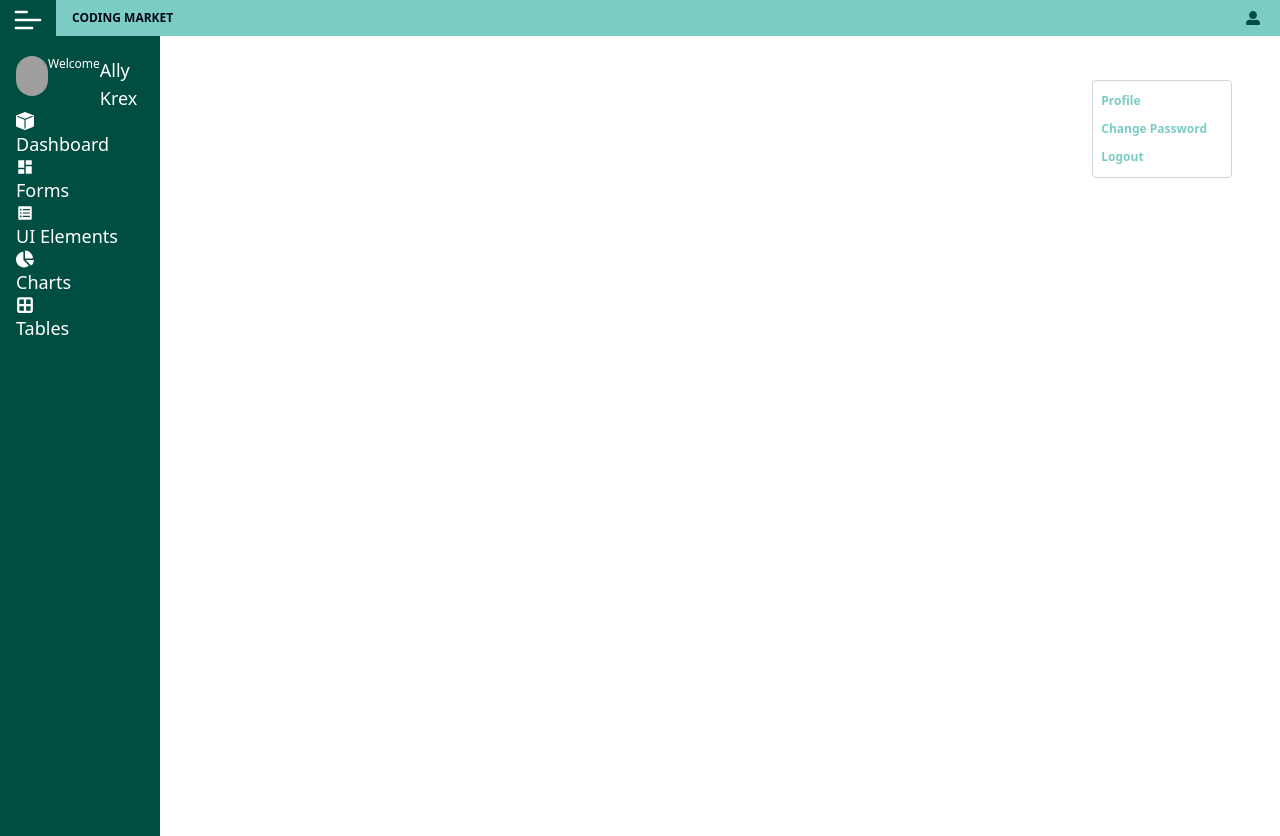
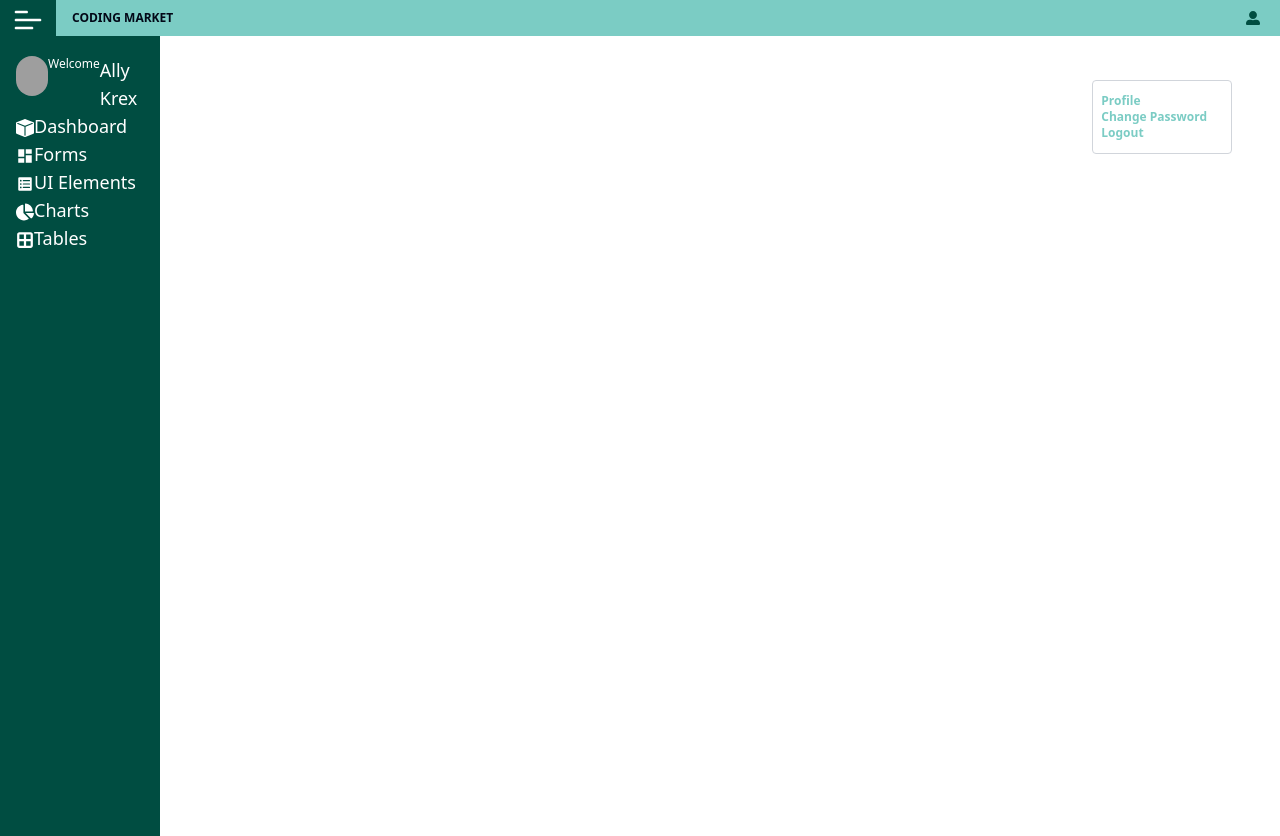
Before and after one commit to wanpyn/React-Dashboard-Practice, a React (Vite) app: page / in a window 1280 px wide. Built offline with nearby package versions, Linux system fonts and the light colour scheme; grey boxes are pictures that could not be loaded.

Commit message:
minor changes to the code added inline block for the list and added focus group and etc

```diff
--- a/src/DropDownMenu.jsx
+++ b/src/DropDownMenu.jsx
@@ -2,7 +2,7 @@ function DropDownMenu() {
   return (
     <>
       <ul
-        className="flex absolute top-20 right-12 flex-col gap-3 border border-solid border-gray-300
+        className="absolute top-20 right-12 flex-col gap-3 border border-solid border-gray-300
        bg-normal-white rounded pl-2 pr-6 pt-3 pb-3 text-sky-blue cursor-pointer "
       >
         <li>Profile</li>
--- a/src/Nav.jsx
+++ b/src/Nav.jsx
@@ -17,7 +17,9 @@ const Nav = ({ isOpen, setIsOpen }) => {
         />
         <h1 className="flex items-center flex-1 bg-sky-blue text-xs semibold pl-4  text-light-green  font-semibold">
           CODING MARKET
-          <FaUserAlt className="absolute right-5 cursor-pointer text-dark-green text-sm" />
+          <button className="absolute right-5 cursor-pointer text-dark-green text-sm">
+            <FaUserAlt />
+          </button>
           <DropDownMenu />
         </h1>
       </nav>
--- a/src/Sidebar.jsx
+++ b/src/Sidebar.jsx
@@ -21,24 +21,26 @@ const Sidebar = ({ isOpen }) => {
             </Avatar>
             <span className="text-xs "> Welcome</span> <span>Ally Krex</span>
           </li>
-          <li>
-            <BsBoxFill />
-            Dashboard
+          <li className="rounded hover:shadow hover:bg-blue-500">
+            <a href="">
+              <BsBoxFill className="inline-block" />
+              Dashboard
+            </a>
           </li>
           <li>
-            <MdDashboard />
+            <MdDashboard className="inline-block" />
             Forms
           </li>
           <li>
-            <PiListBulletsFill />
+            <PiListBulletsFill className="inline-block" />
             UI Elements
           </li>
           <li>
-            <FaChartPie />
+            <FaChartPie className="inline-block" />
             Charts
           </li>
           <li>
-            <FaBorderAll />
+            <FaBorderAll className="inline-block" />
             Tables
           </li>
         </ul>
--- a/tailwind.config.js
+++ b/tailwind.config.js
@@ -76,4 +76,9 @@ module.exports = {
     },
   },
   plugins: [require("tailwindcss-animate")],
+  variants: {
+    extend: {
+      display: ["focus-group"],
+    },
+  },
 };
```
